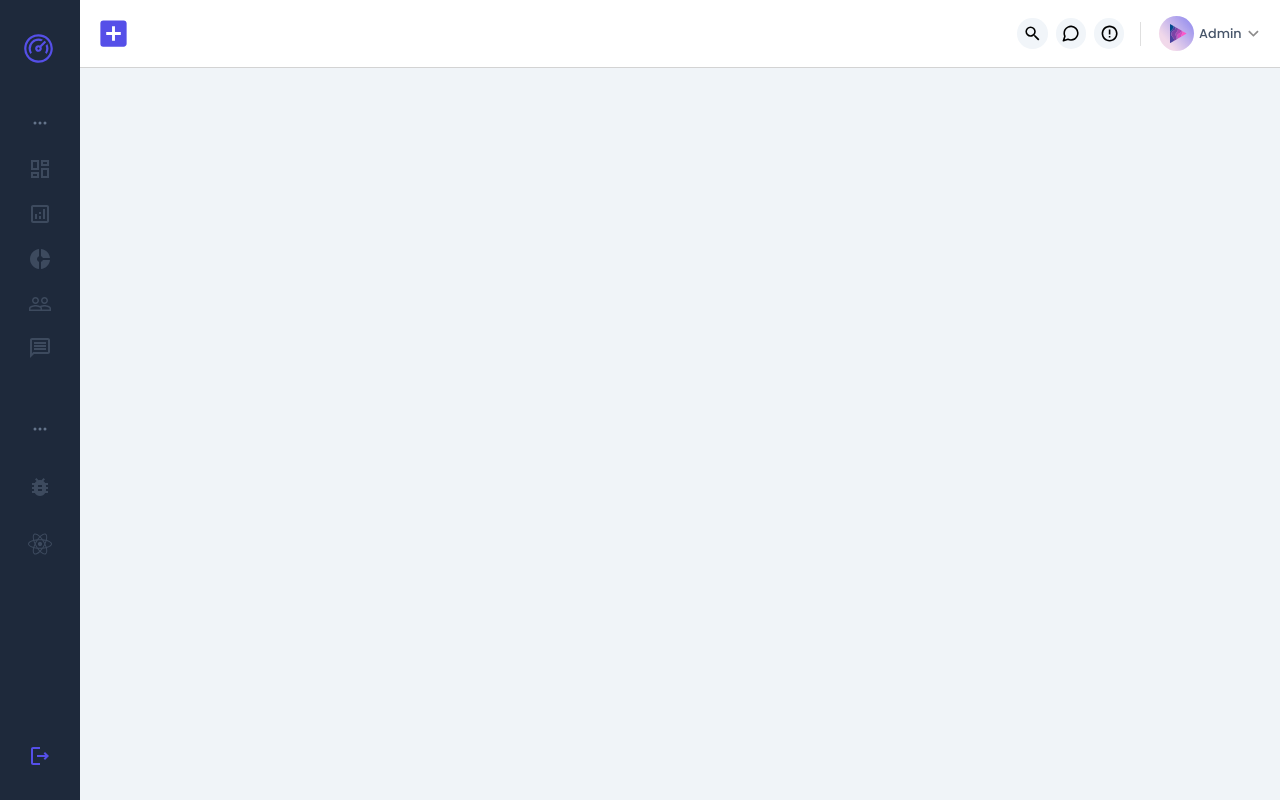
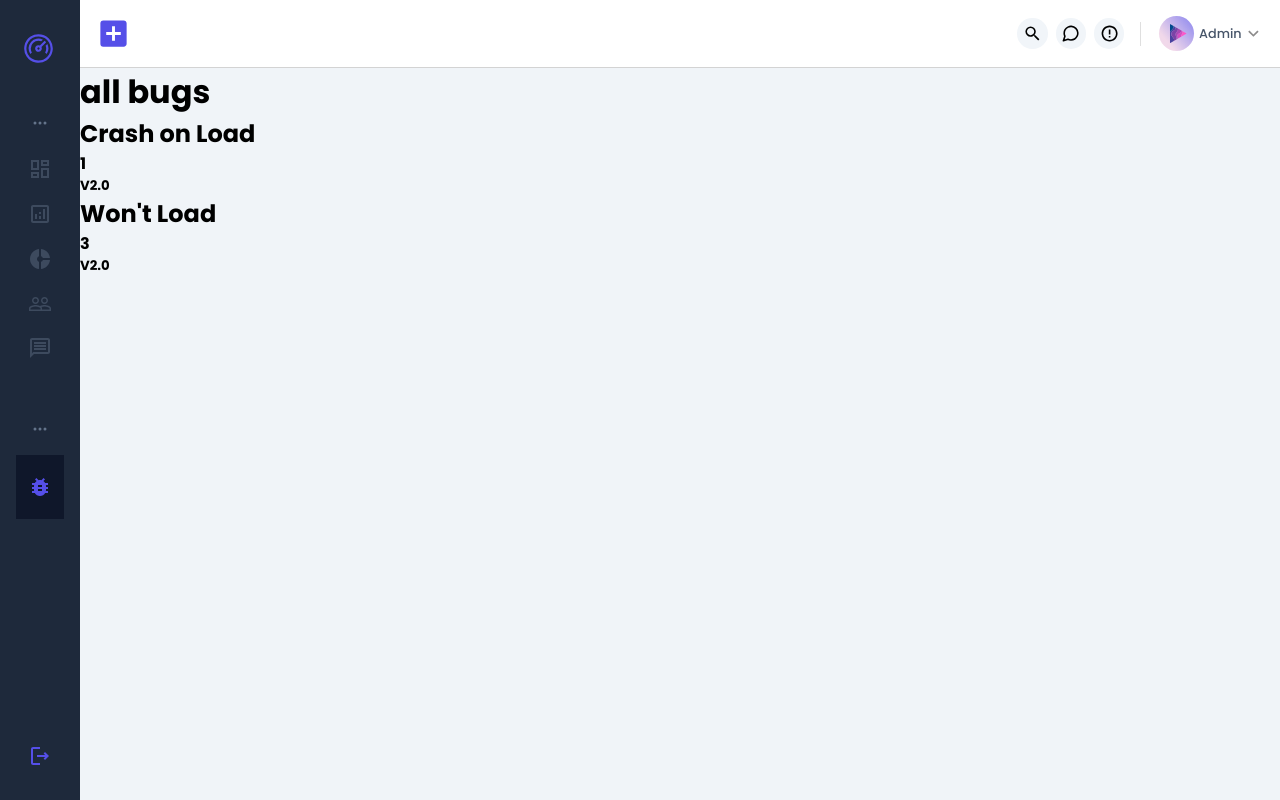
Before and after one commit to roger-rangel/Project_2022, a React (Create React App) app: page /all-bugs in a window 1280 px wide. Both pictures are taken after typing "Sample", "Sample123" into the empty fields and a click on the button "Login". Built offline with nearby package versions, Linux system fonts and the light colour scheme.

Commit message:
Add ViewBugs and Middleware

```diff
--- a/src/App.js
+++ b/src/App.js
@@ -9,6 +9,7 @@ import Container from './Views/Container/Container';
 import RightNavbar from './Views/RightNavbar/RigthNavBar';
 
 import NewBug from './Views/Pages/NewBug/NewBug';
+import ViewBugs from './Views/Pages/ViewBugs/ViewBugs';
 import Dashboard from './Views/Pages/Dashboard/Dashboard';
 
 
@@ -29,8 +30,10 @@ function App() {
                 stickyNav={<RightNavbar />}
                 content={
                   <Routes>
+                    <Route path="*" element={<main>NOT FOUND</main>} />
                     <Route path="/" element={<Dashboard />} />
-                    <Route path = "/NewBug" element = {<NewBug />} />
+                    <Route path="/NewBug" element={<NewBug />} />
+                    <Route path = "/all-bugs" element = {<ViewBugs />} />
                   </Routes>
                 }
               />
--- a/src/Controllers/Redux/bugSlice.js
+++ b/src/Controllers/Redux/bugSlice.js
@@ -1,6 +1,8 @@
 /* eslint-disable no-unused-vars */
 import { createSlice } from "@reduxjs/toolkit";
 import {retrieveBugs} from '../bugController'
+
+const reducerAction = (state, actions) => { };
 
 const slice = createSlice({
     name: "bug",
--- a/src/Controllers/bugController.js
+++ b/src/Controllers/bugController.js
@@ -5,7 +5,7 @@ export function retrieveBugs() {
     let data = [];
 
     data.push(new bugModel({
-        _id: 2345678,
+        id: 2345678,
         name: "Crash on Load",
         details: "Crashes after 3 seconds",
         steps: "Open application and it crashes",
@@ -16,7 +16,7 @@ export function retrieveBugs() {
         time: "11:55"
     }))
     data.push(new bugModel({
-        _id: 2345678,
+        id: 2345678,
         name: "Won't Load",
         details: "Crashes after 3 seconds",
         steps: "Open application and it crashes",
--- a/src/Models/bugModel.js
+++ b/src/Models/bugModel.js
@@ -2,7 +2,7 @@ export default bug;
 
 function bug(bug) {
     if (bug !== undefined) {
-        this._id = bug.id;
+        this.id = bug.id;
         this.name = bug.name;
         this.details = bug.details;
         this.steps = bug.steps;
--- a/src/Views/Navbar/Navbar.jsx
+++ b/src/Views/Navbar/Navbar.jsx
@@ -24,7 +24,9 @@ import { FaReact, FaTimes } from "react-icons/fa";
 import { BsThreeDots } from "react-icons/bs";
 import { VscDashboard } from "react-icons/vsc";
 
+
 const NavUrl = ({ url, icon, description }) => {
+
   const { nav, setNav } = useContext(NavContext);
   const checkWindowSize = () => {
       if (window.innerWidth < 1024) setNav(!nav);
@@ -93,8 +95,7 @@ const Navbar = () => {
             {nav ? "More" : <BsThreeDots />}
           </span>
 
-          <NavUrl url="team" icon={<MdBugReport />} description="All Tickets" />
-          <NavUrl url="other2" icon={<FaReact />} description="ReactJs" />
+          <NavUrl url="all-bugs" icon={<MdBugReport />} description="All Bugs" />
         </ul>
         {/* LOGOUT BUTTON */}
         <div
--- /dev/null
+++ b/src/Views/Pages/BugCard/BugCard.jsx
@@ -0,0 +1,21 @@
+/* eslint-disable import/no-anonymous-default-export */
+/* eslint-disable no-unused-vars */
+import { produceWithPatches } from 'immer';
+import React, {useEffect} from 'react';
+import { useDispatch, useSelector } from 'react-redux';
+import { getBugs } from '../../../Controllers/Redux/bugSlice';
+
+export default (props) => {
+    const { name, priority, version } = props.bug;
+    function Clicked() {
+        props.clicked(props.name);
+    }
+
+    return (
+        <div className='bug-card' onClick={Clicked}>
+            <h2 className='name'>{name}</h2>
+            <h4 className='priority'>{priority}</h4>
+            <h5 className='version'>{version}</h5>
+        </div>
+    )
+}
--- /dev/null
+++ b/src/Views/Pages/ViewBugs/ViewBugs.jsx
@@ -0,0 +1,26 @@
+/* eslint-disable import/no-anonymous-default-export */
+/* eslint-disable no-unused-vars */
+import React, {useEffect} from 'react';
+import { useDispatch, useSelector } from 'react-redux';
+import { getBugs } from '../../../Controllers/Redux/bugSlice';
+import BugCard from '../BugCard/BugCard';
+
+export default () => {
+    const dispatch = useDispatch();
+    const { bugs } = useSelector(state => state);
+
+    useEffect(() => {
+        dispatch(getBugs());
+    }, [dispatch]);
+
+    console.log(bugs);
+    console.log(bugs.length);
+    return (
+        <div className='page-container'>
+            <h1>all bugs</h1>
+            {bugs.map((bug, key) => (
+                <BugCard key={key} bug={bug} />
+            ))}
+        </div>
+    )
+};
--- a/src/index.js
+++ b/src/index.js
@@ -12,15 +12,20 @@ import authReducer from './Controllers/Redux/authSlice';
 import bugReducer from './Controllers/Redux/bugSlice';
 import userReducer from './Controllers/Redux/userSlice';
 
+
+
 //Redux Configure
 const reducer = combineReducers({
   auth: authReducer,
-  bug: bugReducer,
+  bugs: bugReducer,
   user: userReducer
 })
 
 const store = configureStore({
-  reducer
+  reducer,
+  middleware: (getDefaultMiddleware) => getDefaultMiddleware({
+  serializableCheck: false
+}),
 })
 
 ReactDOM.render(
@@ -28,6 +33,6 @@ ReactDOM.render(
     <BrowserRouter>
       <App />
     </BrowserRouter>
-    </Provider>,
+  </Provider>,
   document.getElementById('root')
 );
```
